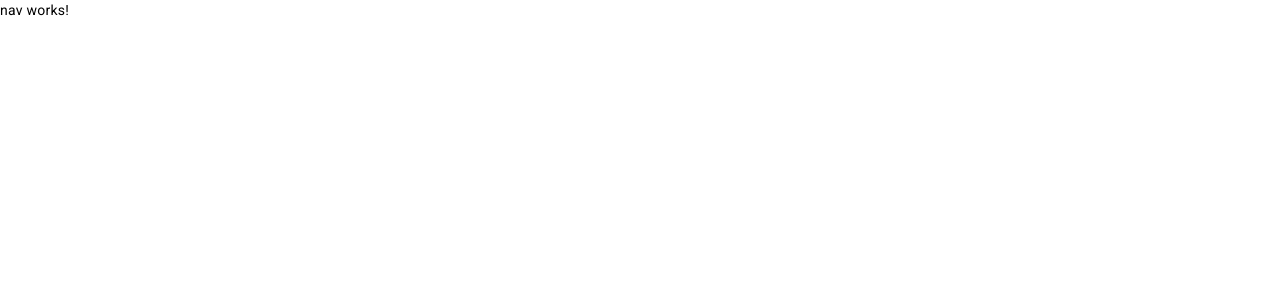
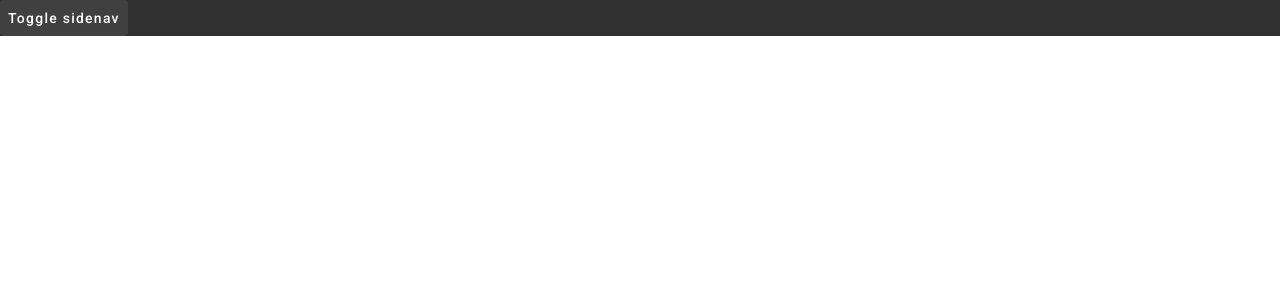
Before and after one commit to saulo-maker/helpdesk-front-end, an Angular app: page / in a window 1280 px wide. Shown: the top 300 px of the page. Built offline with nearby package versions, Linux system fonts and the light colour scheme.

Commit message:
Implementado componente NAV da Home principal

```diff
--- a/src/app/components/nav/nav.component.html
+++ b/src/app/components/nav/nav.component.html
@@ -1 +1,17 @@
-<p>nav works!</p>
+<mat-drawer-container class="example-container" autosize>
+    <mat-drawer #drawer class="example-sidenav" mode="side">
+        <mat-nav-list class="nav-list">
+            <a mat-list-item routerLink="/">
+                <i class="material-icons">home</i>
+                Home
+            </a>
+        </mat-nav-list>
+    </mat-drawer>
+
+    <div class="example-sidenav-content">
+      <button type="button" mat-button (click)="drawer.toggle()">
+        Toggle sidenav
+      </button>
+    </div>
+
+  </mat-drawer-container>
--- a/src/app/components/nav/nav.component.ts
+++ b/src/app/components/nav/nav.component.ts
@@ -1,4 +1,5 @@
 import { Component } from '@angular/core';
+import { MatSidenavModule } from '@angular/material/sidenav';
 
 @Component({
   selector: 'app-nav',
```
Also changed, not shown: src/app/app.module.ts (+51 -2 lines).
